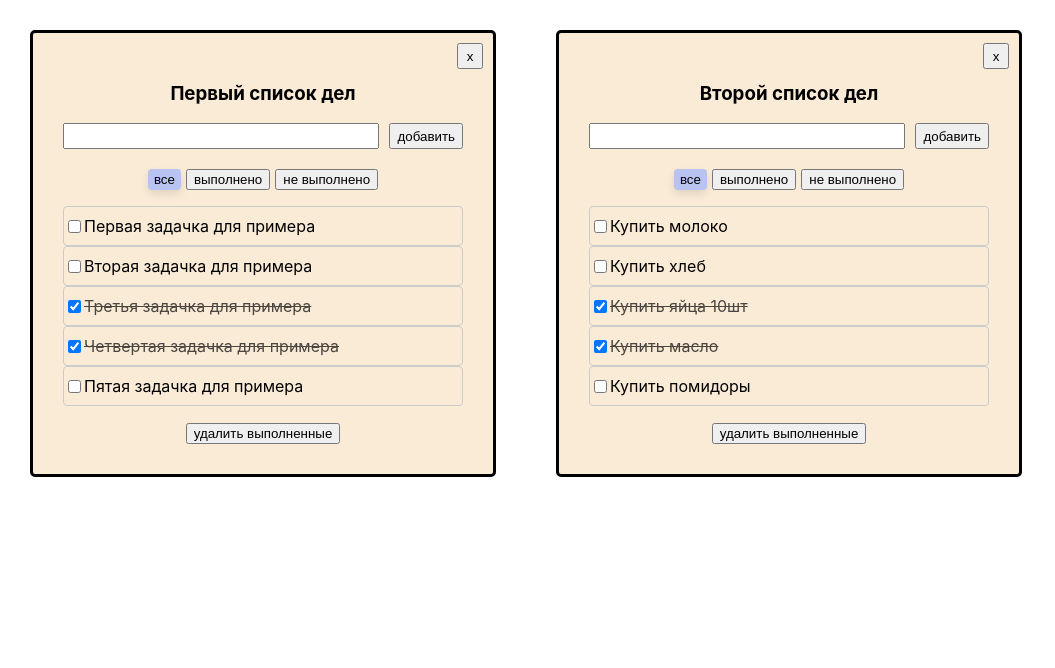
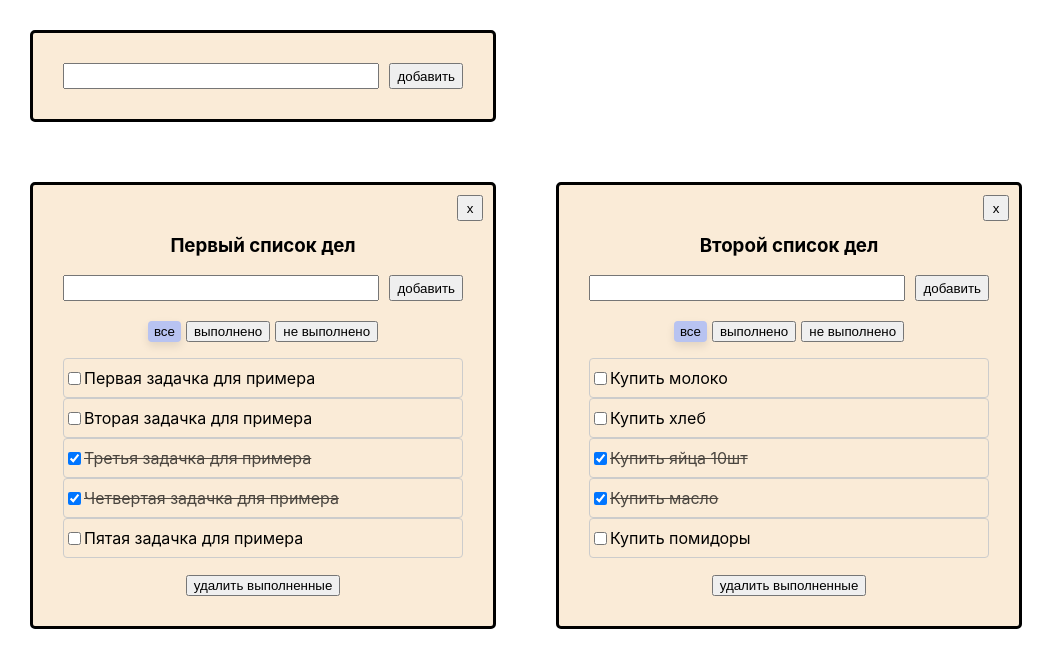
Before and after one commit to kaskodim/task-list, a React (Create React App) app: page / in a window 1280 px wide. Shown: the top 668 px of the page, without its empty margins (0-1055 px from the left). Built offline with nearby package versions, Linux system fonts and the light colour scheme.

Commit message:
adds the Input component

```diff
--- a/src/App.tsx
+++ b/src/App.tsx
@@ -1,144 +1,138 @@
-import React, {useState} from 'react';
-import {TaskList} from './components/taskList';
-import {v1} from 'uuid';
-import {ModalDeleteTask} from './components/modalDeleteTask/ModalDeleteTask';
+import React, { useState } from 'react';
+import { TaskList } from './components/taskList';
+import { v1 } from 'uuid';
+import { ModalDeleteTask } from './components/modalDeleteTask/ModalDeleteTask';
+import { AddForm } from './components/AddForm';
 
-
-export type FilterValue = 'all' | 'completed' | 'active'
+export type FilterValue = 'all' | 'completed' | 'active';
 type TaskListType = {
-    id: string
-    title: string
-    filter: FilterValue
-}
-
+    id: string;
+    title: string;
+    filter: FilterValue;
+};
 
 function App() {
+    const taskListId1 = v1();
+    const taskListId2 = v1();
 
-    const taskListId1 = v1()
-    const taskListId2 = v1()
-
-    const [taskLists, setTaskLists] = useState<Array<TaskListType>>(
-        [
-            {id: taskListId1, title: 'Первый список дел', filter: 'all'},
-            {id: taskListId2, title: 'Второй список дел', filter: 'all'},
-        ]
-    )
+    const [taskLists, setTaskLists] = useState<Array<TaskListType>>([
+        { id: taskListId1, title: 'Первый список дел', filter: 'all' },
+        { id: taskListId2, title: 'Второй список дел', filter: 'all' },
+    ]);
 
     const [tasks, setTasks] = useState({
         [taskListId1]: [
-                {id: v1(), title: 'Первая задачка для примера', completed: false},
-                {id: v1(), title: 'Вторая задачка для примера', completed: false},
-                {id: v1(), title: 'Третья задачка для примера', completed: true},
-                {id: v1(), title: 'Четвертая задачка для примера', completed: true},
-                {id: v1(), title: 'Пятая задачка для примера', completed: false}
+            { id: v1(), title: 'Первая задачка для примера', completed: false },
+            { id: v1(), title: 'Вторая задачка для примера', completed: false },
+            { id: v1(), title: 'Третья задачка для примера', completed: true },
+            { id: v1(), title: 'Четвертая задачка для примера', completed: true },
+            { id: v1(), title: 'Пятая задачка для примера', completed: false },
         ],
         [taskListId2]: [
-                {id: v1(), title: 'Купить молоко', completed: false},
-                {id: v1(), title: 'Купить хлеб', completed: false},
-                {id: v1(), title: 'Купить яйца 10шт', completed: true},
-                {id: v1(), title: 'Купить масло', completed: true},
-                {id: v1(), title: 'Купить помидоры', completed: false}
-            ]
-        }
-    )
+            { id: v1(), title: 'Купить молоко', completed: false },
+            { id: v1(), title: 'Купить хлеб', completed: false },
+            { id: v1(), title: 'Купить яйца 10шт', completed: true },
+            { id: v1(), title: 'Купить масло', completed: true },
+            { id: v1(), title: 'Купить помидоры', completed: false },
+        ],
+    });
 
-
-    const [isModalOpen, setIsModalOpen] = useState<boolean>(false)
-    const [idTaskToDelete, setIdTaskToDelete] = useState<{ id: string, tasksListId: string } | null>(null)
-
+    const [isModalOpen, setIsModalOpen] = useState<boolean>(false);
+    const [idTaskToDelete, setIdTaskToDelete] = useState<{ id: string; tasksListId: string } | null>(null);
 
     function changeCheckbox(tasksListId: string, id: string, completed: boolean) {
-
-        const arrTasks = tasks[tasksListId]
-        const filteredArray = arrTasks.find(t => t.id === id);
+        const arrTasks = tasks[tasksListId];
+        const filteredArray = arrTasks.find((t) => t.id === id);
         if (filteredArray) {
-            filteredArray.completed = !completed
-            setTasks({...tasks, [tasksListId]: arrTasks});
+            filteredArray.completed = !completed;
+            setTasks({ ...tasks, [tasksListId]: arrTasks });
         }
-
-        // setTasks(prevTasks => {
-        //     const updatedTasks = prevTasks[tasksId].map(task =>
-        //         task.id === id ? {...task, completed: !completed} : task
-        //     );
-        //     return {...prevTasks, [tasksId]: updatedTasks};
-        // });
     }
 
     function addTask(tasksListId: string, title: string) {
         const newTask = {
             id: v1(),
             title: title,
-            completed: false
-        }
-        const arrTasks = tasks[tasksListId]
-        const updatedArray = [newTask, ...arrTasks]
-        setTasks({...tasks, [tasksListId]: updatedArray})
-
+            completed: false,
+        };
+        const arrTasks = tasks[tasksListId];
+        const updatedArray = [newTask, ...arrTasks];
+        setTasks({ ...tasks, [tasksListId]: updatedArray });
     }
 
     function deleteCompletedTasks(tasksListId: string) {
-        const arrTasks = tasks[tasksListId]
-        setTasks({...tasks, [tasksListId]: arrTasks.filter(task => !task.completed)})
+        const arrTasks = tasks[tasksListId];
+        setTasks({ ...tasks, [tasksListId]: arrTasks.filter((task) => !task.completed) });
     }
 
     function deleteTask(id: string, tasksListId: string) {
-        setIsModalOpen(true)
-        setIdTaskToDelete({id, tasksListId})
+        setIsModalOpen(true);
+        setIdTaskToDelete({ id, tasksListId });
     }
 
     function closeModal() {
-        setIsModalOpen(false)
-        setIdTaskToDelete(null)
+        setIsModalOpen(false);
+        setIdTaskToDelete(null);
     }
 
     function confirmDelete() {
-
         if (idTaskToDelete) {
-            const {id, tasksListId} = idTaskToDelete;
-            setTasks(prevTasks => {
-                const updatedTasks = prevTasks[tasksListId].filter(task => task.id !== id);
-                return {...prevTasks, [tasksListId]: updatedTasks};
+            const { id, tasksListId } = idTaskToDelete;
+            setTasks((prevTasks) => {
+                const updatedTasks = prevTasks[tasksListId].filter((task) => task.id !== id);
+                return { ...prevTasks, [tasksListId]: updatedTasks };
             });
         }
 
-        setIdTaskToDelete(null)
-        setIsModalOpen(false)
+        setIdTaskToDelete(null);
+        setIsModalOpen(false);
     }
 
     function changeFilter(value: FilterValue, taskListId: string) {
-
-        const taskList = taskLists.find(t => t.id === taskListId)
+        const taskList = taskLists.find((t) => t.id === taskListId);
         if (taskList) {
-            taskList.filter = value
-            setTaskLists([...taskLists])
+            taskList.filter = value;
+            setTaskLists([...taskLists]);
         }
     }
 
     function deleteTaskList(tasksListId: string) {
-        const filteredTasksList = taskLists.filter(t => t.id !== tasksListId)
-        setTaskLists(filteredTasksList)
+        const filteredTasksList = taskLists.filter((t) => t.id !== tasksListId);
+        setTaskLists(filteredTasksList);
 
-        delete tasks[tasksListId]
-        setTasks({...tasks})
+        delete tasks[tasksListId];
+        setTasks({ ...tasks });
+    }
+
+    function addTaskList(title: string) {
+        const newTaskList: TaskListType = {
+            id: v1(),
+            filter: 'all',
+            title: title
+        };
+        setTaskLists([...taskLists, newTaskList]);
+        setTasks({
+            ...tasks,
+            [newTaskList.id]: [] });
     }
 
     return (
+        <>
+            <div className={'taskList'}>
+                <AddForm addItem={addTaskList} />
+            </div>
 
             <div className={'taskLists'}>
-
-            {
-                taskLists.map(tl => {
-                    const filteredTasks = tasks[tl.id].filter(task => {
-                        if (tl.filter === 'completed') return task.completed
-                        if (tl.filter === 'active') return !task.completed
-                        // if (filter === 'all') return true
-                        return true
+                {taskLists.map((tl) => {
+                    const filteredTasks = tasks[tl.id].filter((task) => {
+                        if (tl.filter === 'completed') return task.completed;
+                        if (tl.filter === 'active') return !task.completed;
+                        return true;
                     });
 
                     return (
-                        <div className="taskList">
+                        <div className="taskList" key={tl.id}>
                             <TaskList
-                                key={tl.id}
                                 tasksListId={tl.id}
                                 title={tl.title}
                                 tasks={filteredTasks}
@@ -149,21 +143,18 @@ function App() {
                                 deleteCompletedTasks={deleteCompletedTasks}
                                 deleteTask={deleteTask}
                                 filter={tl.filter}
-                                deleteTaskList={deleteTaskList}/>
-
-                            <ModalDeleteTask isOpen={isModalOpen}
+                                deleteTaskList={deleteTaskList}
+                            />
+                            <ModalDeleteTask
+                                isOpen={isModalOpen}
                                 closeModal={closeModal}
                                 confirmDelete={confirmDelete}
                             />
                         </div>
-                    )
-                })
-            }
-
-
+                    );
+                })}
             </div>
-
-
+        </>
     );
 }
 
--- /dev/null
+++ b/src/components/AddForm.tsx
@@ -0,0 +1,47 @@
+import React, { ChangeEvent, KeyboardEvent, useState } from 'react';
+import { Button } from './Button';
+
+export type AddFormPropsType = {
+    addItem: (title: string) => void;
+};
+
+export function AddForm(props: AddFormPropsType) {
+    const [error, setError] = useState('');
+    const [newTitle, setNewTitle] = useState('');
+
+    const newTitleHandler = (e: ChangeEvent<HTMLInputElement>) => {
+        setNewTitle(e.currentTarget.value);
+    };
+
+    const onPressHandler = (e: KeyboardEvent<HTMLInputElement>) => {
+        if (e.ctrlKey && e.key === 'Enter') {
+            addTitleHandler();
+        }
+    };
+
+    const addTitleHandler = () => {
+        if (!newTitle) {
+            setError('напиши что-нибудь...');
+            setNewTitle('');
+            return;
+        }
+
+        // TODO добавить обрезание строки, если не влазивает!
+        props.addItem(newTitle.trim());
+        setNewTitle('');
+        setError('');
+    };
+
+    return (
+        <div className={'inputSave'}>
+            <input
+                className={`inputValue ${error ? 'error' : ''}`}
+                onChange={newTitleHandler}
+                value={newTitle}
+                placeholder={error ? error : ''}
+                onKeyUp={onPressHandler}
+            />
+            <Button name={'добавить'} onClick={addTitleHandler} />
+        </div>
+    );
+}
--- a/src/components/taskList.tsx
+++ b/src/components/taskList.tsx
@@ -1,143 +1,115 @@
-import React, {ChangeEvent, KeyboardEvent, useState} from 'react';
-import {Button} from './Button';
-import {FilterValue} from '../App';
+import React from 'react';
+import { Button } from './Button';
+import { FilterValue } from '../App';
+import { AddForm } from './AddForm';
 
+export type TaskType = {
+    id: string;
+    title: string;
+    completed: boolean;
+};
 
-type TaskType = {
-    id: string
-    title: string
-    completed: boolean
-}
 type TaskListPropsType = {
-    tasksListId: string
-    title: string
-    tasks: Array<TaskType>
-    tasksState: { [tasksListId: string]: Array<TaskType> }
-    changeCheckbox: (tasksListId: string, id: string, completed: boolean) => void
-    addTask: (tasksListId: string, title: string) => void
-    changeFilter: (value: FilterValue, id: string) => void
-    deleteCompletedTasks: (tasksListId: string) => void
-    deleteTask: (id: string, tasksListId: string) => void
-    filter: FilterValue
-    deleteTaskList: (tasksListId: string) => void
-}
+    tasksListId: string;
+    title: string;
+    tasks: Array<TaskType>;
+    tasksState: { [tasksListId: string]: Array<TaskType> };
+    changeCheckbox: (tasksListId: string, id: string, completed: boolean) => void;
+    addTask: (tasksListId: string, title: string) => void;
+    changeFilter: (value: FilterValue, id: string) => void;
+    deleteCompletedTasks: (tasksListId: string) => void;
+    deleteTask: (id: string, tasksListId: string) => void;
+    filter: FilterValue;
+    deleteTaskList: (tasksListId: string) => void;
+};
 
 export const TaskList = (props: TaskListPropsType) => {
+    const deleteTaskList = () => {
+        props.deleteTaskList(props.tasksListId);
+    };
 
-    const [newTitle, setNewTitle] = useState('')
-    const [error, setError] = useState('')
-
-    const newTitleHandler = (e: ChangeEvent<HTMLInputElement>) => {
-        setNewTitle(e.currentTarget.value)
-    }
-    const addTitleHandler = () => {
-
-        if (!newTitle) {
-            setError('  напиши что-нибудь...')
-            setNewTitle('')
-            return
-        }
-
-        if (props.tasksState[props.tasksListId].some(t => t.title === newTitle)) {
-            setError(' повторяешься :)')
-            setNewTitle('')
-            return
-        } else {
-            // TODO добавить обрезание строки, если не влазивает!
-            props.addTask(props.tasksListId, newTitle.trim())
-            props.changeFilter('all', props.tasksListId)
-            setNewTitle('')
-            setError('')
-        }
-
-    }
-    const onPressHandler = (e: KeyboardEvent<HTMLInputElement>) => {
-        if (e.ctrlKey && e.key === 'Enter') {
-            addTitleHandler()
-        }
-    }
-
-    const deleteTaskList = () => {
-        props.deleteTaskList(props.tasksListId)
-
-    }
+    const addTask = (title: string) => {
+        props.addTask(props.tasksListId, title);
+    };
 
     return (
         <div>
-            <Button name={'x'} onClick={deleteTaskList} className={'buttonDeleteTaskList'}/>
+            <Button name={'x'} onClick={deleteTaskList} className={'buttonDeleteTaskList'} />
 
             <div className={'taskListHeader'}>
                 <h3>{props.title}</h3>
             </div>
 
+            <AddForm addItem={addTask} />
 
-            <div className={'inputSave'}>
-                <input className={`inputValue ${error ? 'error' : ''}`}
-                       onChange={newTitleHandler}
-                       value={newTitle}
-                       placeholder={error ? error : ''}
-                       onKeyUp={onPressHandler}/>
-
-                <Button name={'добавить'}
-                        onClick={addTitleHandler}
+            <div className={'filter-buttons'}>
+                <Button
+                    className={props.filter === 'all' ? 'buttonActive' : ''}
+                    name={'все'}
+                    onClick={() => {
+                        props.changeFilter('all', props.tasksListId);
+                    }}
+                />
+                <Button
+                    className={props.filter === 'completed' ? 'buttonActive' : ''}
+                    name={'выполнено'}
+                    onClick={() => {
+                        props.changeFilter('completed', props.tasksListId);
+                    }}
+                />
+                <Button
+                    className={props.filter === 'active' ? 'buttonActive' : ''}
+                    name={'не выполнено'}
+                    onClick={() => {
+                        props.changeFilter('active', props.tasksListId);
+                    }}
                 />
             </div>
 
-            <div className={'filter-buttons'}>
-                <Button className={props.filter === 'all' ? 'buttonActive' : ''}
-                        name={'все'}
-                        onClick={() => {
-                            props.changeFilter('all', props.tasksListId)
-                        }}/>
-                <Button className={props.filter === 'completed' ? 'buttonActive' : ''}
-                        name={'выполнено'} onClick={() => {
-                    props.changeFilter('completed', props.tasksListId)
-                }}/>
-                <Button className={props.filter === 'active' ? 'buttonActive' : ''}
-                        name={'не выполнено'} onClick={() => {
-                    props.changeFilter('active', props.tasksListId)
-                }}/>
-            </div>
-
             <ul className={'checkBox'}>
-                {
-                    props.tasks.length === 0 ? (
+                {props.tasks.length === 0 ? (
                     <p>дела не добавлены или выполнены</p>
                 ) : (
-
                     props.tasks.map((t) => {
                         const onclickCheckedHandler = (id: string) => {
                             props.changeCheckbox(props.tasksListId, id, t.completed);
-                            }
+                        };
 
                         return (
-                                <li className={'task'}
-                                    key={t.id}>
+                            <li className={'task'} key={t.id}>
                                 <label htmlFor={t.id}>
-                                        <input id={t.id} type="checkbox"
+                                    <input
+                                        id={t.id}
+                                        type="checkbox"
                                         checked={t.completed}
                                         onChange={() => {
-                                                   onclickCheckedHandler(t.id)
+                                            onclickCheckedHandler(t.id);
                                         }}
                                     />
                                     <span className={t.completed ? 'completed' : ''}>{t.title}</span>
                                 </label>
-                                    <button className={'buttonTask'}
-                                            onClick={() => props.deleteTask(t.id, props.tasksListId)}>x
+                                <button
+                                    className={'buttonTask'}
+                                    onClick={() => props.deleteTask(t.id, props.tasksListId)}
+                                >
+                                    x
                                 </button>
                             </li>
-                            )
+                        );
                     })
-                    )
-                }
+                )}
             </ul>
 
             {props.filter === 'all' || props.filter === 'completed' ? (
-                <Button name={'удалить выполненные'} onClick={() => {
-                    props.deleteCompletedTasks(props.tasksListId)
-                }}/>
-
-            ) : ''}
+                <Button
+                    name={'удалить выполненные'}
+                    onClick={() => {
+                        props.deleteCompletedTasks(props.tasksListId);
+                    }}
+                />
+            ) : (
+                ''
+            )}
         </div>
     );
 };
```
Lines whose indentation alone changed are shown as unchanged.
